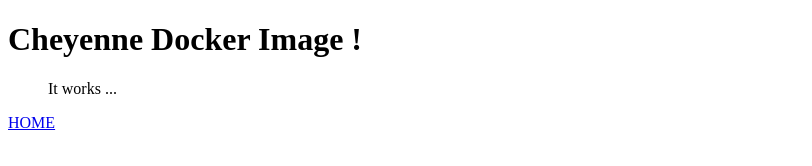
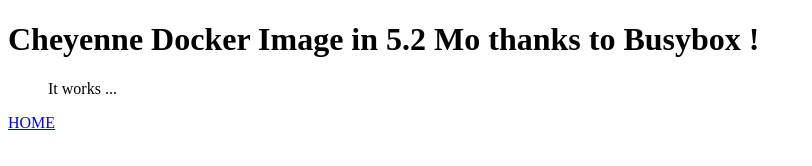
Before and after one commit to Softinnov/minicheyenne, a plain HTML site: page index.html in a window 1280 px wide. Shown: the whole page, without its empty margins (0-812 px from the left). Drawn offline with Linux system fonts and the light colour scheme.

Commit message:
busybox experimentation

```diff
--- a/index.html
+++ b/index.html
@@ -1,10 +1,10 @@
 <!DOCTYPE html>
 <html>
 <head>
-	<title>Cheyenne Docker</title>
+	<title>Cheyenne Busybox Docker</title>
 </head>
 <body>
-	<h1>Cheyenne Docker Image !</h1>
+	<h1>Cheyenne Docker Image in 5.2 Mo thanks to Busybox !</h1>
 	<blockquote>
 	    <p>It works ...</p>
 	</blockquote>
```
Also changed, not shown: 5 other files.
